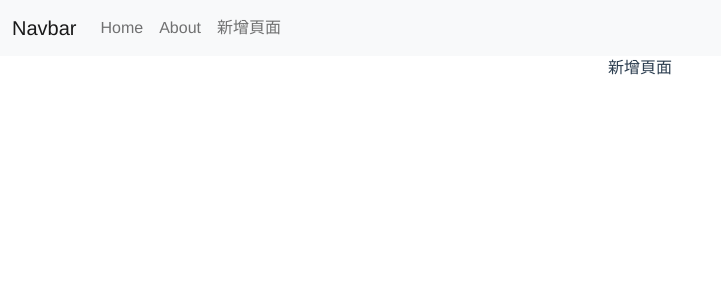
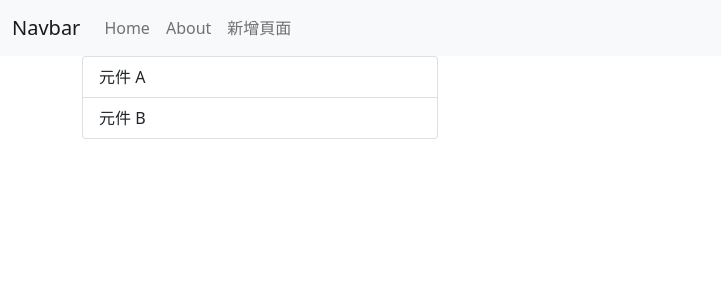
Before and after one commit to Wcc723/Vue3-Coures-Router-Demo, a Vue app: page /#/newpage in a window 1280 px wide. Shown: the top 300 px of the page, without its empty margins (0-721 px from the left). Built offline with nearby package versions, Linux system fonts and the light colour scheme.

Commit message:
add nest router

```diff
--- a/src/App.vue
+++ b/src/App.vue
@@ -31,24 +31,4 @@
 </template>
 
 <style lang="scss">
-#app {
-  font-family: Avenir, Helvetica, Arial, sans-serif;
-  -webkit-font-smoothing: antialiased;
-  -moz-osx-font-smoothing: grayscale;
-  text-align: center;
-  color: #2c3e50;
-}
-
-#nav {
-  padding: 30px;
-
-  a {
-    font-weight: bold;
-    color: #2c3e50;
-
-    &.router-link-exact-active {
-      color: #42b983;
-    }
-  }
-}
 </style>
--- /dev/null
+++ b/src/views/ComponentA.vue
@@ -0,0 +1,3 @@
+<template>
+  元件 A
+</template>
--- /dev/null
+++ b/src/views/ComponentB.vue
@@ -0,0 +1,3 @@
+<template>
+  元件 B
+</template>
--- a/src/views/NewPage.vue
+++ b/src/views/NewPage.vue
@@ -1,3 +1,19 @@
 <template>
-  <div>新增頁面</div>
+  <div class="row">
+    <div class="col-4">
+      <div class="list-group">
+        <router-link to="/newpage/a" class="list-group-item list-group-item-act">
+          元件 A
+        </router-link>
+        <router-link to="/newpage/b" class="list-group-item list-group-item-act">
+          元件 B
+        </router-link>
+      </div>
+
+    </div>
+
+    <div class="col-8">
+      <router-view></router-view>
+    </div>
+  </div>
 </template>
```
Also changed, not shown: src/router/index.js (+10 -0 lines).
